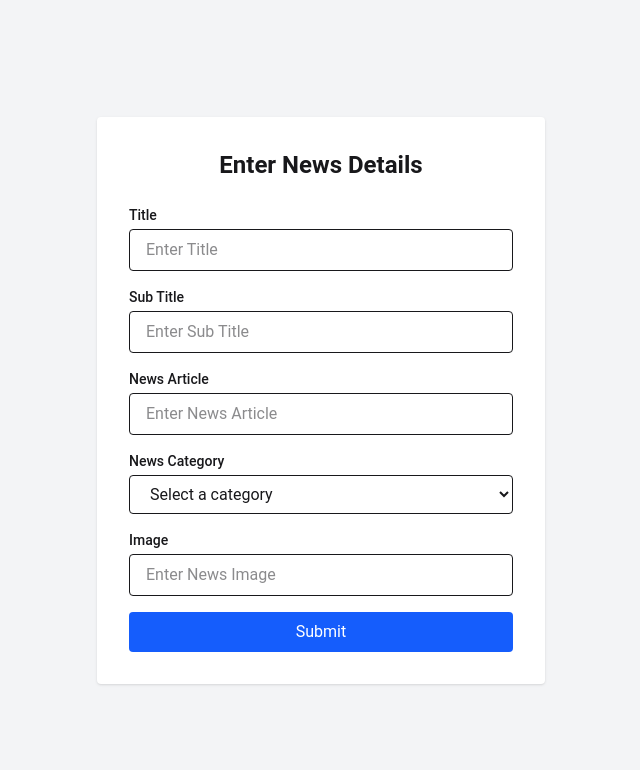
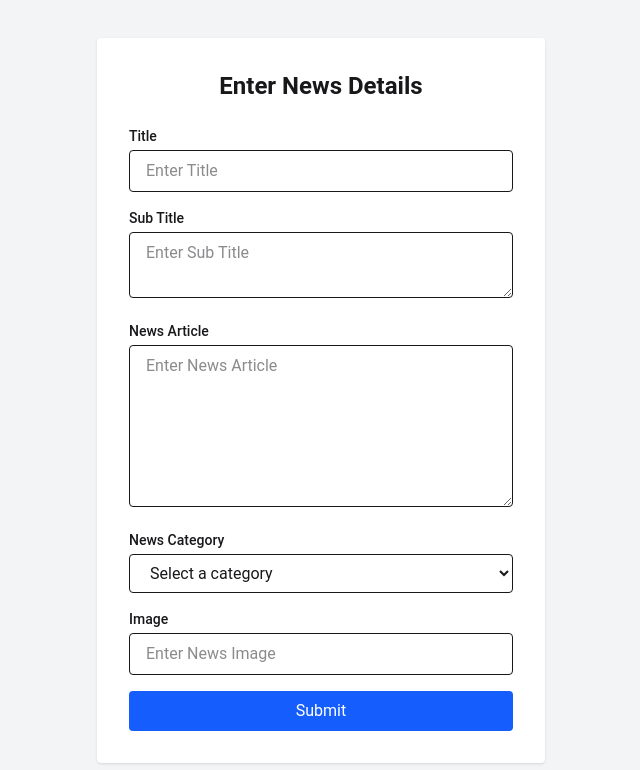
Before and after one commit to priyanshutiwari09/news-portal, a React (Vite) app in the folder frontend/: page /CreateNews in a window 1280 px wide. Shown: the top 770 px of the page, without its empty margins (319-959 px from the left). Built offline with nearby package versions, Linux system fonts and the light colour scheme.

Commit message:
frontend edited

```diff
--- a/frontend/src/App.jsx
+++ b/frontend/src/App.jsx
@@ -41,7 +41,7 @@ function Layout() {
         <Route path="/edit/:id" element={<EditNews />} />
       </Routes>
 
-      {!hideLayout && <Footer />}
+      {/* {!hideLayout && <Footer />} */}
     </>
   );
 }
--- a/frontend/src/components/news/CreateNews.jsx
+++ b/frontend/src/components/news/CreateNews.jsx
@@ -84,14 +84,15 @@ const CreateNews = () => {
           {/* subtitle */}
           <div className="mb-4">
             <label className="block mb-1 text-sm font-medium">Sub Title</label>
-            <input
+            <textarea
+            rows={2}
               type="text"
               {...register("subtitle", {
                 required: "Sub Title is required"
               })}
               className="w-full px-4 py-2 border rounded focus:outline-none focus:ring-2 focus:ring-blue-400"
               placeholder="Enter Sub Title"
-            />
+            ></textarea>
             {errors.text && (
               <p className="text-sm text-red-500 mt-1">{errors.text.message}</p>
             )}
@@ -101,18 +102,21 @@ const CreateNews = () => {
             <label className="block mb-1 text-sm font-medium">
               News Article
             </label>
-            <input
-              type="text"
+            <textarea
+              rows={6}
               {...register("article", {
                 required: "News Article is required"
               })}
-              className="w-full px-4 py-2 border rounded focus:outline-none focus:ring-2 focus:ring-blue-400"
+              className="w-full px-4 py-2 border rounded resize-y focus:outline-none focus:ring-2 focus:ring-blue-400"
               placeholder="Enter News Article"
-            />
-            {errors.text && (
-              <p className="text-sm text-red-500 mt-1">{errors.text.message}</p>
+            ></textarea>
+            {errors.article && (
+              <p className="text-sm text-red-500 mt-1">
+                {errors.article.message}
+              </p>
             )}
           </div>
+
           {/* category */}
           <div className="mb-4">
             <label className="block mb-1 text-sm font-medium">
--- a/frontend/src/components/news/NewsDetail.jsx
+++ b/frontend/src/components/news/NewsDetail.jsx
@@ -1,6 +1,8 @@
 import { useEffect, useState } from "react";
 import { useParams } from "react-router-dom";
 import axios from "axios";
+import Footer from "../layout/Footer";
+import SkeletonNewsDetail from "./SkeletonNewsDetail";
 
 const NewsDetail = () => {
   const { id } = useParams();
@@ -66,11 +68,12 @@ const NewsDetail = () => {
     }
   };
 
-  if (loading) return <p className="text-center p-6">Loading...</p>;
+  if (loading) return <SkeletonNewsDetail />;
   if (error) return <p className="text-center text-red-500">{error}</p>;
   if (!news) return null;
 
   return (
+    <>
       <div className="flex justify-center min-h-screen p-4">
         <div className="w-full max-w-4xl bg-white p-6 space-y-6 rounded shadow">
           {/* Headline */}
@@ -100,7 +103,9 @@ const NewsDetail = () => {
             </div>
             <div className="flex items-center space-x-4">
               <button className="text-blue-600 hover:underline">Share</button>
-            <button className="text-blue-600 hover:underline">Bookmark</button>
+              <button className="text-blue-600 hover:underline">
+                Bookmark
+              </button>
               <button
                 onClick={isPlaying ? handleStop : handlePlay}
                 className={`text-blue-600 hover:underline ${
@@ -144,13 +149,17 @@ const NewsDetail = () => {
 
             {summary && (
               <div className="bg-gray-100 border border-gray-300 p-4 rounded">
-              <h2 className="font-semibold text-gray-800 mb-2">📝 Summary:</h2>
+                <h2 className="font-semibold text-gray-800 mb-2">
+                  📝 Summary:
+                </h2>
                 <p className="text-gray-700">{summary}</p>
               </div>
             )}
           </div>
         </div>
       </div>
+      <Footer />
+    </>
   );
 };
 
--- a/frontend/src/components/news/NewsList.jsx
+++ b/frontend/src/components/news/NewsList.jsx
@@ -1,28 +1,34 @@
-// components/NewsList.jsx
 import { useEffect } from "react";
-import useNewsStore from "../../store/newsStore.js"; // Zustand store
+import useNewsStore from "../../store/newsStore.js";
 import NewsCard from "./NewsCard.jsx";
-
+import Footer from "../layout/Footer.jsx";
 
 const NewsList = () => {
   const { news, fetchNews, loading, error } = useNewsStore();
 
   useEffect(() => {
     fetchNews();
-    // console.log(fetchNews)
   }, [fetchNews]);
 
-  if (loading) return <p className="text-center p-8">Loading...</p>;
-  if (error) return <p className="text-center text-red-500">{error}</p>;
+  // if (loading) {
+  //   return <p className="text-center py-8 text-gray-500">Loading news...</p>;
+  // }
+
+  if (error) {
+    return <p className="text-center text-red-500 py-8">{error}</p>;
+  }
 
   return (
+    <>
       <div className="lg:flex lg:justify-center">
-      <ul className="list bg-white rounded-box lg:w-[65vw] shadow-lg p-4">
+        <ul className="list bg-white rounded-box lg:w-[65vw] shadow-lg p-4 space-y-6">
           {news.map((item) => (
             <NewsCard key={item._id} news={item} />
           ))}
         </ul>
       </div>
+      <Footer />
+    </>
   );
 };
 
--- /dev/null
+++ b/frontend/src/components/news/SkeletonNewsDetail.jsx
@@ -0,0 +1,38 @@
+const SkeletonNewsDetail = () => {
+  return (
+    <div className="flex justify-center min-h-screen p-4">
+      <div className="w-full max-w-4xl bg-white p-6 space-y-6 rounded shadow animate-pulse">
+        {/* Title */}
+        <div className="h-8 bg-gray-300 rounded w-3/4" />
+
+        {/* Meta */}
+        <div className="flex justify-between text-sm text-gray-500">
+          <div className="space-y-2">
+            <div className="h-4 bg-gray-200 rounded w-40" />
+            <div className="h-4 bg-gray-200 rounded w-64" />
+          </div>
+          <div className="flex space-x-4">
+            <div className="h-4 w-20 bg-gray-200 rounded" />
+            <div className="h-4 w-24 bg-gray-200 rounded" />
+            <div className="h-4 w-16 bg-gray-200 rounded" />
+          </div>
+        </div>
+
+        {/* Image */}
+        <div className="aspect-video bg-gray-300 rounded w-full" />
+
+        {/* Paragraph */}
+        <div className="space-y-3">
+          {Array.from({ length: 6 }).map((_, i) => (
+            <div key={i} className="h-4 bg-gray-200 rounded w-full" />
+          ))}
+        </div>
+
+        {/* Summary button */}
+        <div className="h-10 w-40 bg-gray-300 rounded" />
+      </div>
+    </div>
+  );
+};
+
+export default SkeletonNewsDetail;
```
Lines whose indentation alone changed are shown as unchanged.
